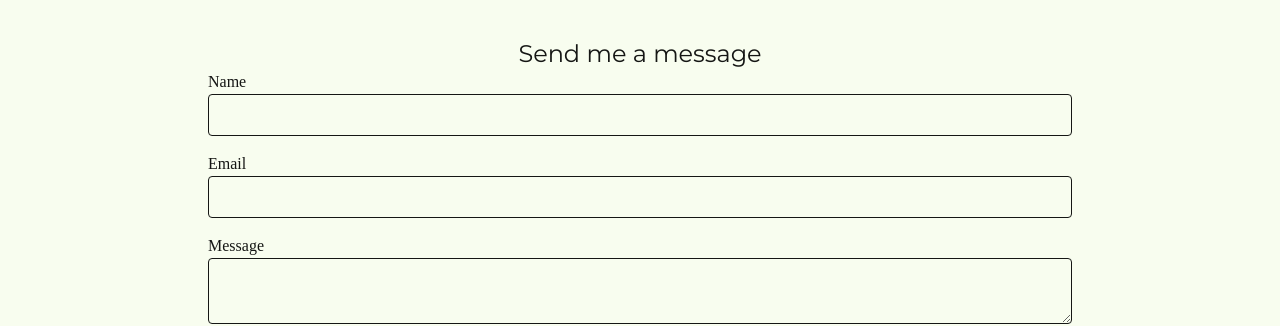
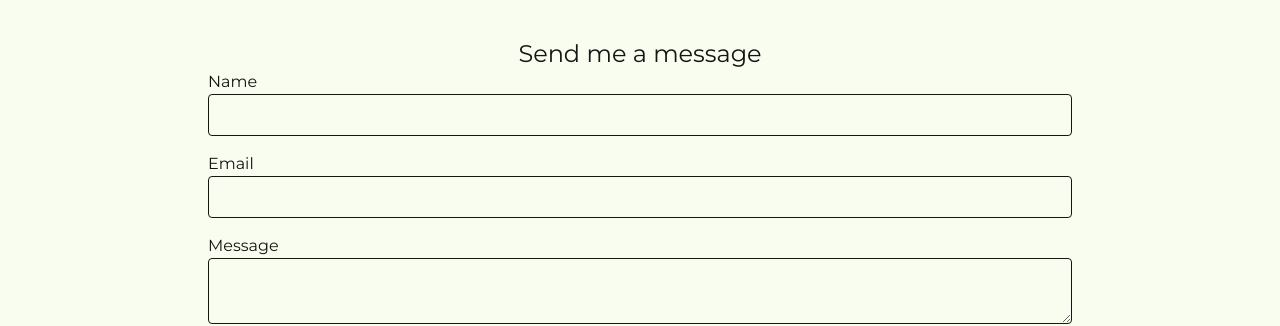
Before and after one commit to arxisme/webBlogs, a SvelteKit app: page /contact in a window 1280 px wide. Shown: the part 210-536 px from the top of the page. Built offline with nearby package versions, Linux system fonts and the light colour scheme.

Commit message:
tweaked the form and some colors

```diff
--- a/src/routes/+page.svelte
+++ b/src/routes/+page.svelte
@@ -117,7 +117,7 @@
 				Computer Science, physics, movies, books etc.
 			</p>
 			<div class="h-2"></div>
-			<a href="/blog" class="main-heading text-2xl max-md:text-xl"> Go to blogs → </a>
+			<a href="/blog" class="main-heading text-2xl text-teal-500 max-md:text-xl"> Go to blogs → </a>
 
 			<footer class="mt-auto pt-13">
 				<h1 class="main-heading text-xl pb-3">Recent Posts</h1>
@@ -125,7 +125,7 @@
 					<ul class="space-y-2">
 						{#each data.recentPosts as post}
 							<li>
-								<a href={`/blog/${post.slug}`} class="text-red-400 mid-bold hover:underline">
+								<a href={`/blog/${post.slug}`} class="text-teal-500 mid-bold hover:underline">
 									{post.title}
 								</a>
 								<p class="text-light text-sm text-gray-500">{formatDate(post.date)}</p>
--- a/src/routes/blog/+page.svelte
+++ b/src/routes/blog/+page.svelte
@@ -34,7 +34,7 @@
   <ul class="space-y-3">
     {#each posts as post}
       <li>
-        <a href={`/blog/${post.slug}`} class="text-red-400 mid-bold hover:underline">
+        <a href={`/blog/${post.slug}`} class="text-teal-400 mid-bold hover:underline">
           {post.title}
         </a>
         <p class="text-light text-sm text-gray-500">{formatDate(post.date)}</p>
--- a/src/routes/blog/[slug]/+page.svelte
+++ b/src/routes/blog/[slug]/+page.svelte
@@ -55,7 +55,7 @@
     <ul class="space-y-2">
       {#each data.recentPosts as post}
       <li>
-        <a href={`/blog/${post.slug}`} class="text-red-400 mid-bold hover:underline">
+        <a href={`/blog/${post.slug}`} class="text-teal-400 mid-bold hover:underline">
           {post.title}
         </a>
         <p class="text-light text-sm text-gray-500">{formatDate(post.date)}</p>
--- a/src/routes/contact/+page.svelte
+++ b/src/routes/contact/+page.svelte
@@ -56,18 +56,18 @@
     }
   }}>
     <div>
-      <label class="block font-medium" for="name">Name</label>
-      <input id="name" class="border rounded px-3 py-2 w-full" bind:value={name} required />
+      <label class="block  mid-bold" for="name">Name</label>
+      <input id="name" class="border mid-bold rounded px-3 py-2 w-full" bind:value={name} required />
     </div>
 
     <div>
-      <label class="block font-medium" for="email">Email</label>
-      <input id="email" class="border rounded px-3 py-2 w-full" type="email" bind:value={email} required />
+      <label class="block mid-bold" for="email">Email</label>
+      <input id="email" class="border rounded mid-bold px-3 py-2 w-full" type="email" bind:value={email} required />
     </div>
 
     <div>
-      <label class="block font-medium" for="message">Message</label>
-      <textarea id="message" class="border rounded px-3 py-2 w-full" bind:value={message} required></textarea>
+      <label class="block mid-bold" for="message">Message</label>
+      <textarea id="message" class="border mid-bold rounded px-3 py-2 w-full" bind:value={message} required></textarea>
     </div>
 
    <div class="w-full flex justify-center">
```
